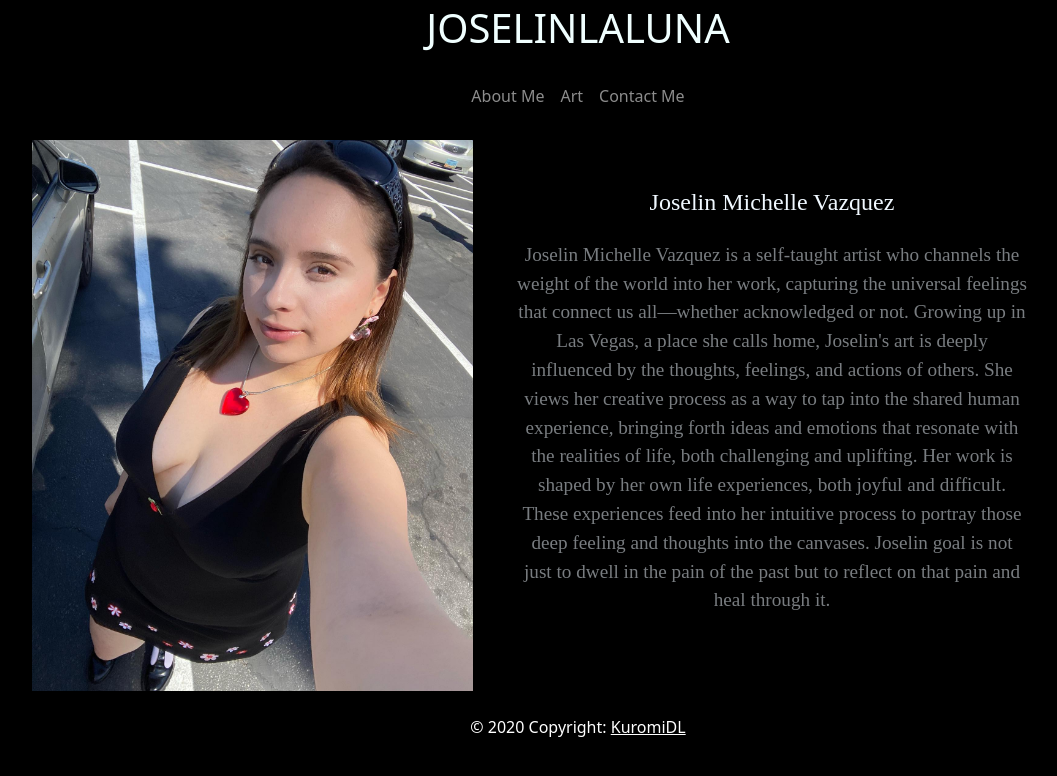
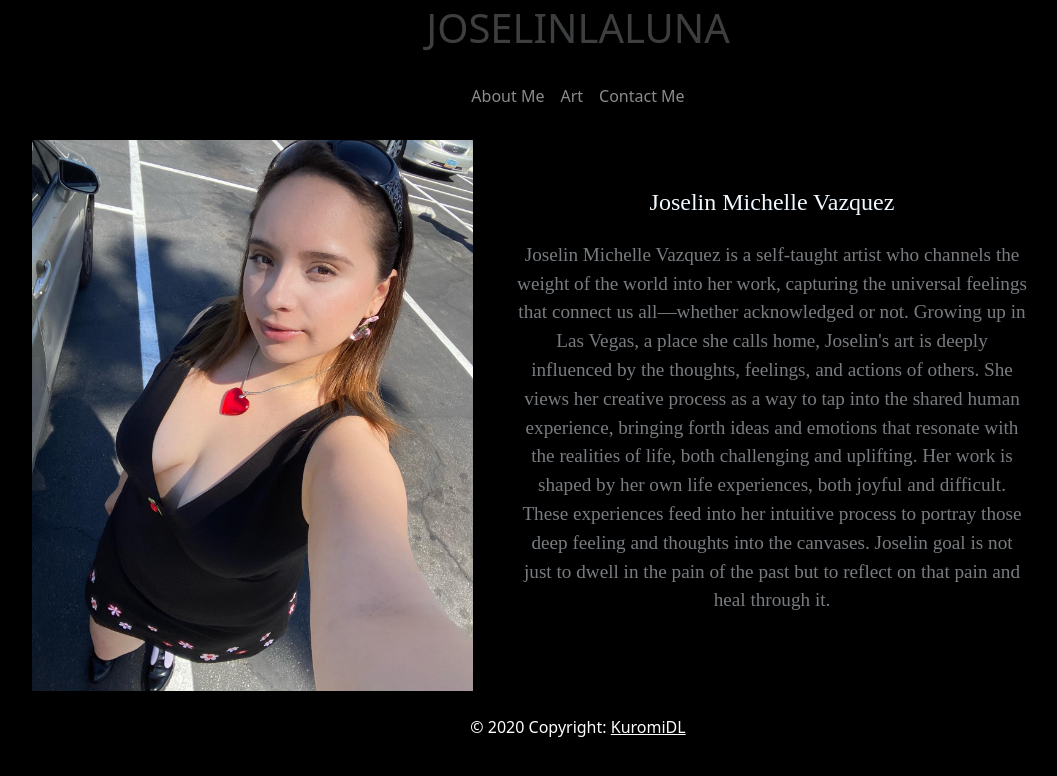
Before and after one commit to joselinlaluna/joselinlaluna.github.io, a plain HTML site: page index.html in a window 1280 px wide. Shown: the whole page, without its empty margins (62-1119 px from the left). Drawn offline with nearby package versions, Linux system fonts and the light colour scheme; a web font is replaced by a local one.

Commit message:
qwerq
qwerqw

```diff
--- a/css/style.css
+++ b/css/style.css
@@ -95,5 +95,16 @@ nav a {
 }
 .imgContainer a{
     text-decoration: none;
-    color: azure;
+    color: aliceblue;
+    opacity: 0.5;
 }
+.imgContainer h1{
+    text-decoration: none;
+    color: aliceblue;
+    opacity: 0.5;
+}
+.logos a{
+    text-decoration: none;
+    color: aliceblue;
+    opacity: 0.5;
+}
--- a/index.html
+++ b/index.html
@@ -20,7 +20,7 @@
     <header class="text-center">
       <div class="container">
         <div class="imgContainer m-1">
-          <a  class=""> <h1>JOSELINLALUNA</h1> </a>
+          <a  class="logos"> <h1>JOSELINLALUNA</h1> </a>
         </div>
 
         <nav id="head" class="navbar navbar-expand-lg navbar-dark p-3 m-2">
```
